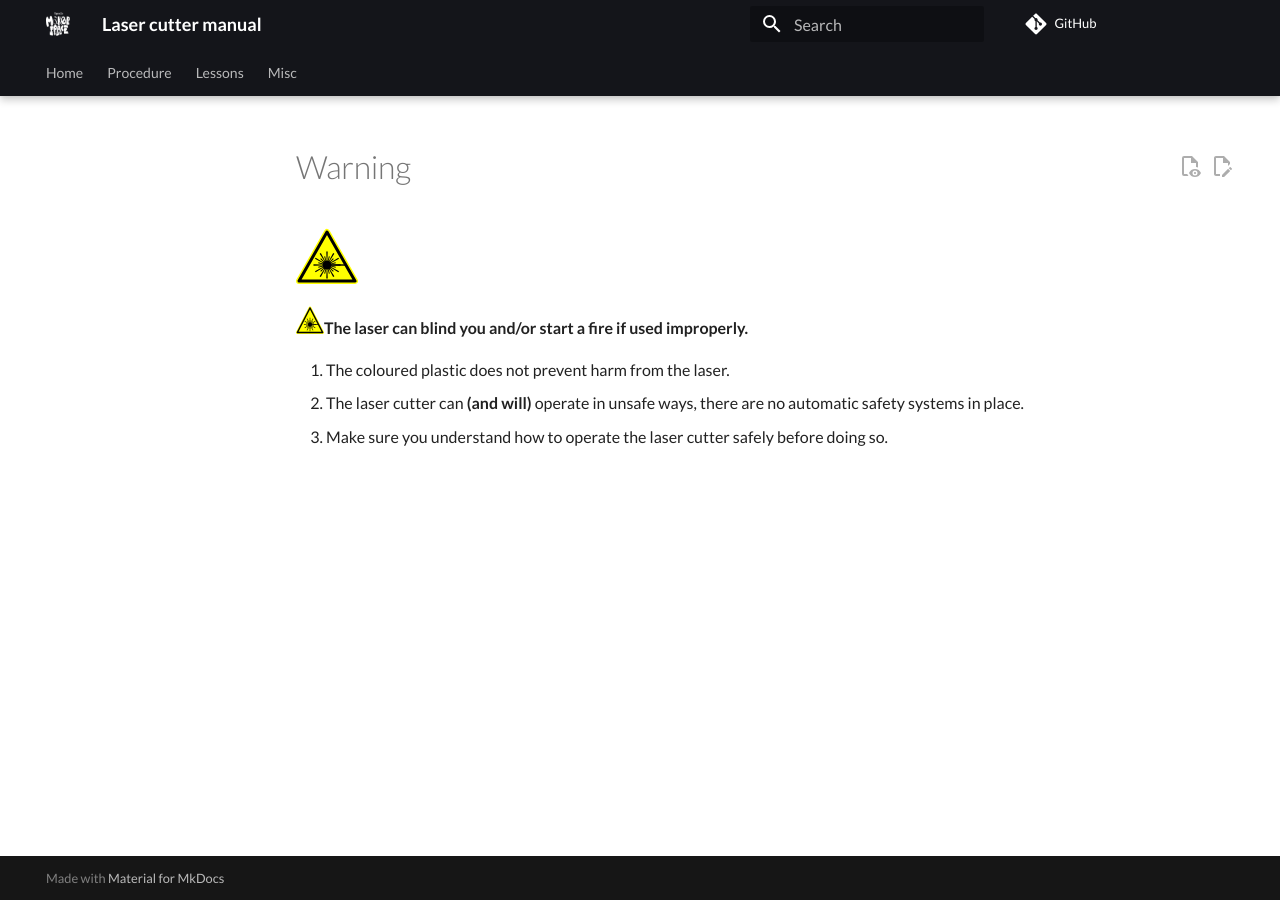
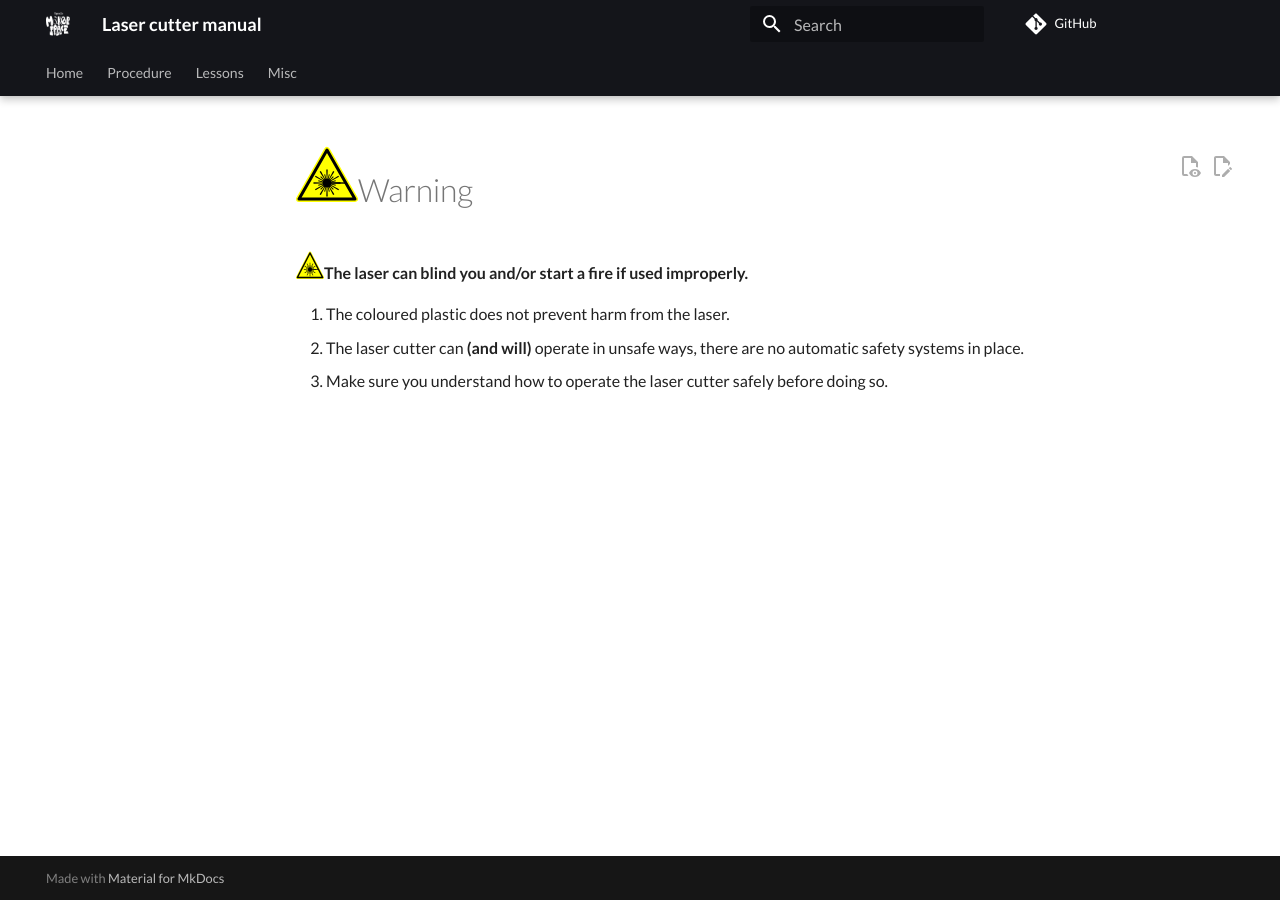
Before and after one commit to uppsala-makerspace/laser_cutter_guide, an MkDocs documentation site: the page built from docs/misc/safety_warning/README.md, in a window 1280 px wide. Built offline with MkDocs 1.6.1 and Material for MkDocs 9.7.7, drawn with Linux system fonts in a browser that asks for light colours; comment, search, counter and statistics services are not loaded.

Commit message:
Update README.md

```diff
--- a/docs/misc/safety_warning/README.md
+++ b/docs/misc/safety_warning/README.md
@@ -1,6 +1,6 @@
-# Warning
+# ![Warning](warning_laser.svg)Warning
 
-![Warning](warning_laser.svg)
+
 
 ![Warning](warning_laser_28_x_28.png)**The laser can blind you and/or start a fire if used improperly.**
 
```
